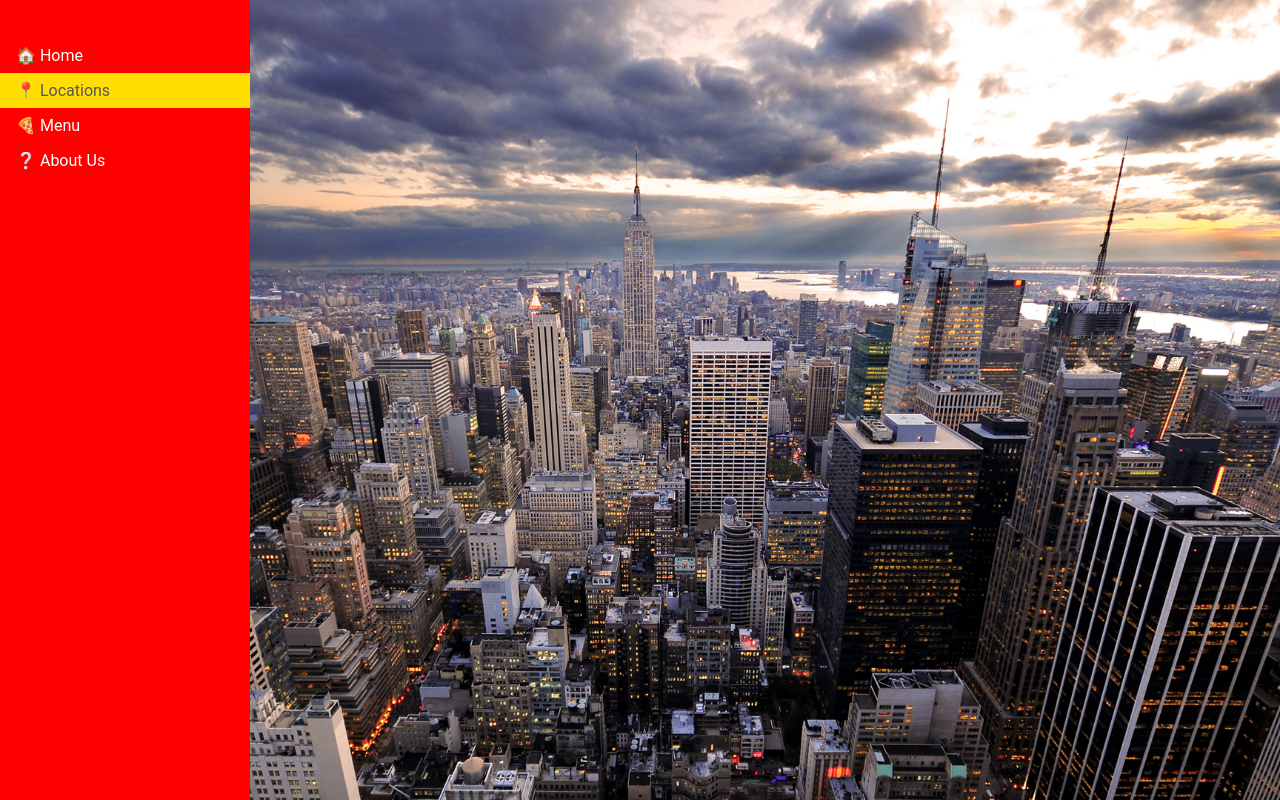
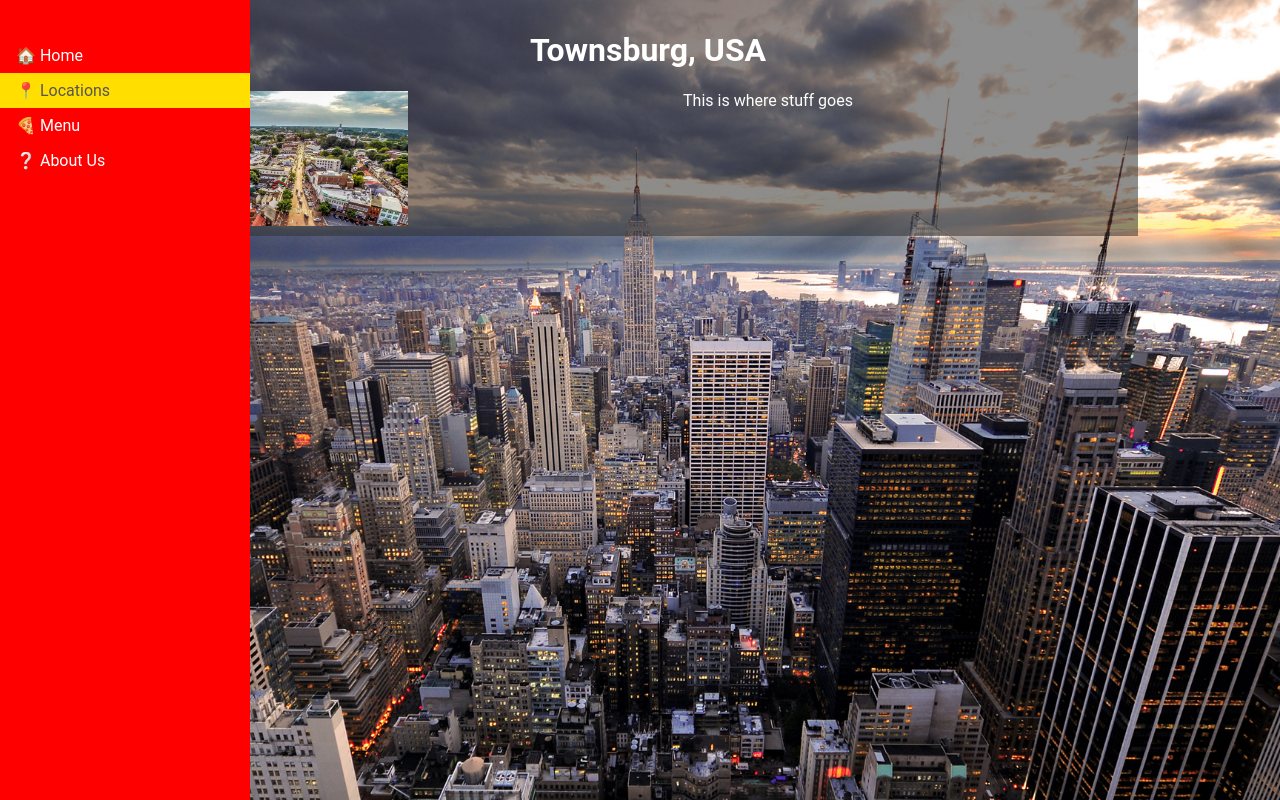
Before and after one commit to Alatec/MART-FinalWebsite, a plain HTML site: page html/locations.html in a window 1280 px wide. Drawn offline with Linux system fonts and the light colour scheme.

Commit message:
BAckground and stuffz

```diff
--- a/css/global.css
+++ b/css/global.css
@@ -100,5 +100,5 @@ body{
 }
 
 .inner{
-  background-color: rgba(50,50,50, 0.75);
+  background-color: rgba(50,50,50, 0.55);
 }
--- a/css/locationstyle.css
+++ b/css/locationstyle.css
@@ -3,4 +3,21 @@
 .content{
   background-image: url("../images/locations-back.jpg");
   height: 100%;
+  color: rgb(255, 255, 255);
 }
+
+.inner{
+  margin: auto;
+  padding: 10px;
+  width: 75%;
+  overflow: auto;
+}
+
+.city img{
+  width: 25%;
+  height: auto;
+  display: block;
+  margin-left: 10;
+  overflow: auto;
+  float: left;
+}
--- a/html/locations.html
+++ b/html/locations.html
@@ -34,7 +34,14 @@
       </ul>
     </div>
     <div class="content" onmouseover="closeNav()">
+      <div class="inner">
+        <div class="city">
+          <h1>Townsburg, USA</h1>
+          <img src="../images/townsburg.jpg" alt="Townsburg, USA">
+          <p>This is where stuff goes</p>
+        </div>
 
+      </div>
     </div>
   </body>
 </html>
```
Also changed, not shown: images/townsburg.jpg (added).
